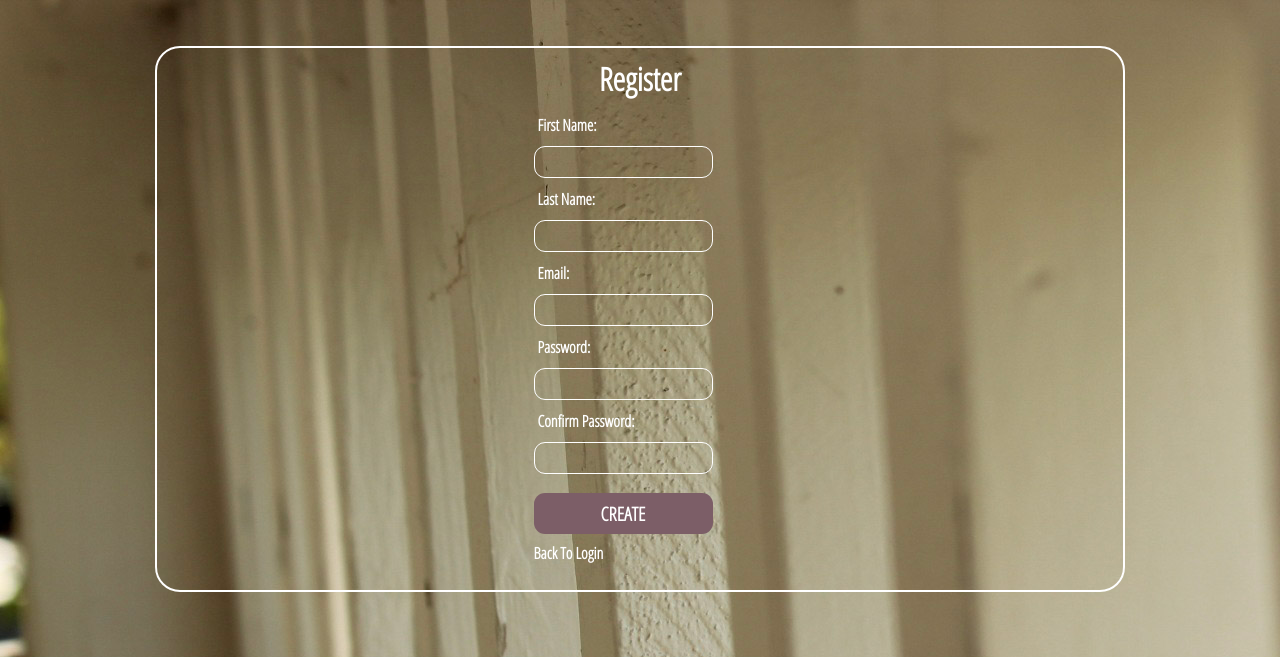
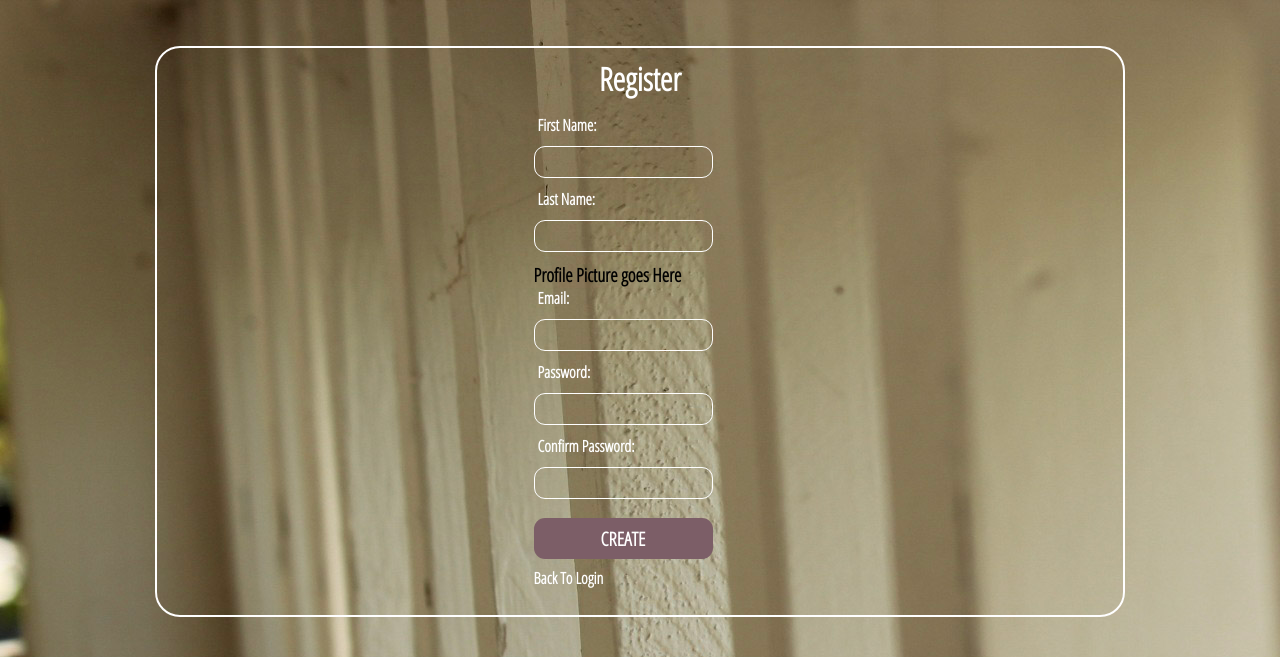
Before and after one commit to MJOSHI5/Water_Plants_Solo_Projects, a Django app: page /create in a window 1280 px wide. Shown: the top 657 px of the page. Run offline with Django 3.2, Linux system fonts and the light colour scheme.

Commit message:
Upload image placeholder in register.html

```diff
--- a/water_plant_app/templates/register.html
+++ b/water_plant_app/templates/register.html
@@ -32,6 +32,8 @@
                 <label for="last_name">Last Name:</label>
                 <input type="text" name = "last_name">
 
+                <h3>Profile Picture goes Here</h3>
+
                 <label for="email">Email:</label>
                 <input type="text" name = "email">
 
```
